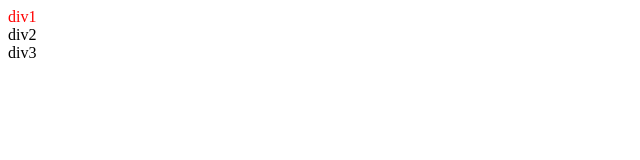
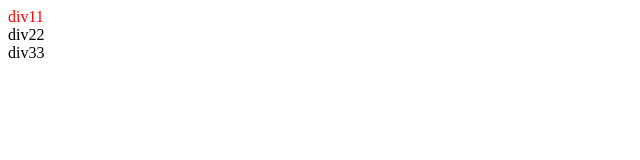
Before and after one commit to bens1320/JiRenGuHomeWork, a plain HTML site: page src/index.html in a window 1280 px wide. Shown: the full height of the page, 0-640 px from the left. Drawn offline with Linux system fonts and the light colour scheme.

Commit message:
修改index.html

```diff
--- a/src/index.html
+++ b/src/index.html
@@ -9,9 +9,9 @@
 
 <body>
     <div id="test">
-        <div class="red">div1</div>
-        <div class="red">div2</div>
-        <div class="red">div3</div>
+        <div class="red">div11</div>
+        <div class="red">div22</div>
+        <div class="red">div33</div>
     </div>
     <script src="dom.js"></script>
     <script src="main.js"></script>
```
